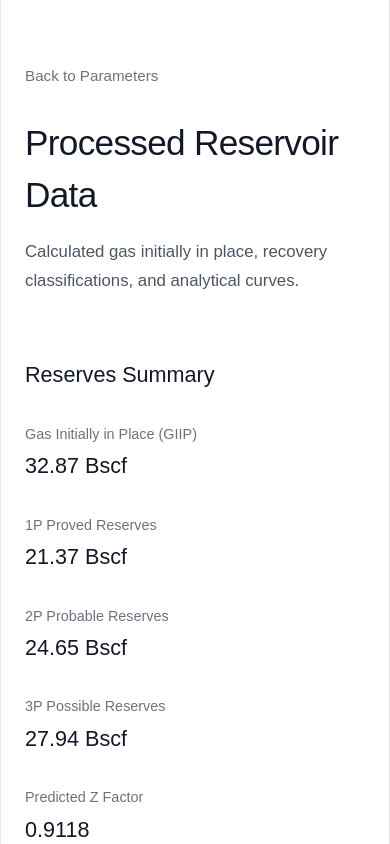
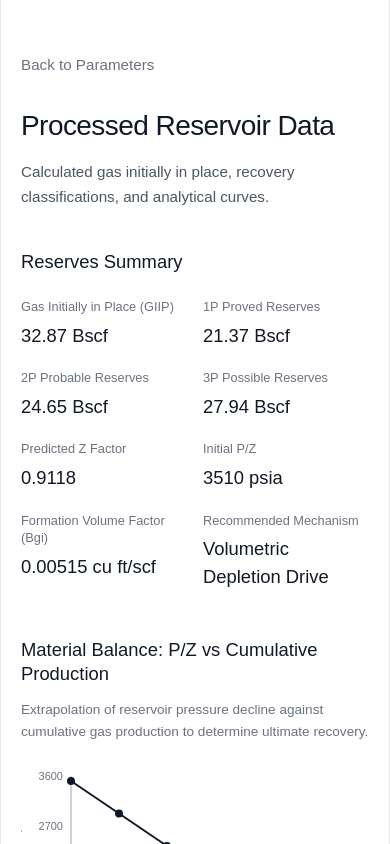
Before and after one commit to luchy30/final-yr-project, a React (Vite) app in the folder client/: page / in a window 390 px wide. Both pictures are taken after a click on the button "Calculate Reserves". Shown: the top 844 px of the page. Built offline with nearby package versions, Linux system fonts and the light colour scheme; a web font is replaced by a local one.

Commit message:
Implement full responsive design for mobile, tablet, and desktop screens

```diff
--- a/client/src/App.css
+++ b/client/src/App.css
@@ -5,6 +5,8 @@
   align-items: center;
   padding: 0;
   background-color: #ffffff;
+  overflow-x: hidden;
+  box-sizing: border-box;
 }
 
 .content-wrap {
@@ -13,7 +15,7 @@
   margin: 0 auto;
   border-left: 1px solid #e5e7eb;
   border-right: 1px solid #e5e7eb;
-  padding: 6rem 3.5rem;
+  padding: clamp(3.5rem, 8vw, 6rem) clamp(1.25rem, 5vw, 3.5rem);
   display: flex;
   flex-direction: column;
   justify-content: center;
@@ -27,23 +29,17 @@
 .results-width {
   max-width: 780px;
   justify-content: flex-start;
-  padding-top: 5rem;
-  padding-bottom: 6rem;
-}
-
-@media (max-width: 640px) {
-  .content-wrap {
-    padding: 4rem 1.5rem;
-  }
+  padding-top: clamp(3rem, 6vw, 5rem);
+  padding-bottom: clamp(4rem, 8vw, 6rem);
 }
 
 .intro-block {
   text-align: center;
-  margin-bottom: 3.5rem;
+  margin-bottom: clamp(2.5rem, 5vw, 3.5rem);
 }
 
 .results-header {
-  margin-bottom: 4rem;
+  margin-bottom: clamp(2.5rem, 5vw, 4rem);
   text-align: left;
 }
 
@@ -53,10 +49,11 @@
   color: #6b7280;
   font-size: 0.95rem;
   cursor: pointer;
-  padding: 0;
-  margin-bottom: 1.8rem;
+  padding: 0.4rem 0;
+  margin-bottom: 1.5rem;
   font-family: inherit;
   display: inline-block;
+  touch-action: manipulation;
 }
 
 .back-btn:hover {
@@ -64,22 +61,24 @@
 }
 
 h1 {
-  font-size: 2.2rem;
+  font-size: clamp(1.75rem, 4.5vw, 2.2rem);
   font-weight: 500;
   color: #111827;
   margin: 0 0 1rem 0;
   letter-spacing: -0.02em;
+  line-height: 1.25;
 }
 
 h2 {
-  font-size: 1.35rem;
+  font-size: clamp(1.15rem, 3vw, 1.35rem);
   font-weight: 500;
   color: #111827;
   margin: 0 0 0.8rem 0;
+  line-height: 1.3;
 }
 
 p {
-  font-size: 1.05rem;
+  font-size: clamp(0.95rem, 2vw, 1.05rem);
   line-height: 1.7;
   color: #4b5563;
   margin: 0;
@@ -88,18 +87,20 @@ p {
 .form-stack {
   display: flex;
   flex-direction: column;
+  width: 100%;
 }
 
 .field-group {
-  margin-bottom: 1.8rem;
+  margin-bottom: clamp(1.4rem, 3vw, 1.8rem);
+  width: 100%;
 }
 
 label {
   display: block;
-  font-size: 0.95rem;
+  font-size: clamp(0.9rem, 2vw, 0.95rem);
   font-weight: 500;
   color: #374151;
-  margin-bottom: 0.6rem;
+  margin-bottom: 0.5rem;
 }
 
 .text-input {
@@ -107,11 +108,12 @@ label {
   background-color: #f3f4f6;
   border: none;
   border-radius: 8px;
-  padding: 1rem 1.25rem;
+  padding: clamp(0.85rem, 2vw, 1rem) clamp(1rem, 2.5vw, 1.25rem);
   font-size: 1rem;
   color: #111827;
   font-family: inherit;
   box-sizing: border-box;
+  -webkit-appearance: none;
 }
 
 .text-input:focus {
@@ -122,6 +124,7 @@ label {
 .button-group {
   margin-top: 1.5rem;
   margin-bottom: 2rem;
+  width: 100%;
 }
 
 .submit-btn {
@@ -130,11 +133,13 @@ label {
   color: #ffffff;
   border: none;
   border-radius: 8px;
-  padding: 1.1rem 1.5rem;
-  font-size: 1.05rem;
+  padding: clamp(0.95rem, 2.5vw, 1.1rem) 1.5rem;
+  font-size: clamp(0.95rem, 2vw, 1.05rem);
   font-weight: 500;
   cursor: pointer;
   font-family: inherit;
+  touch-action: manipulation;
+  min-height: 48px;
 }
 
 .submit-btn:hover {
@@ -142,47 +147,58 @@ label {
 }
 
 .section-block {
-  margin-bottom: 4.5rem;
+  margin-bottom: clamp(3rem, 6vw, 4.5rem);
+  width: 100%;
 }
 
 .chart-desc {
-  font-size: 0.95rem;
+  font-size: clamp(0.85rem, 2vw, 0.95rem);
   color: #6b7280;
-  margin-bottom: 1.8rem;
+  margin-bottom: 1.5rem;
   line-height: 1.6;
 }
 
 .chart-holder {
   width: 100%;
-  margin-top: 1.5rem;
+  margin-top: 1.25rem;
+  overflow-x: hidden;
 }
 
 .data-grid {
   display: grid;
-  grid-template-columns: repeat(auto-fit, minmax(220px, 1fr));
-  gap: 2rem;
-  margin-top: 2rem;
+  grid-template-columns: repeat(auto-fit, minmax(min(100%, 160px), 1fr));
+  gap: clamp(1.2rem, 3vw, 2rem);
+  margin-top: 1.5rem;
 }
 
 .data-item {
   display: flex;
   flex-direction: column;
-  gap: 0.4rem;
+  gap: 0.35rem;
 }
 
 .data-label {
-  font-size: 0.9rem;
+  font-size: clamp(0.8rem, 1.8vw, 0.9rem);
   color: #6b7280;
   line-height: 1.4;
 }
 
 .data-value {
-  font-size: 1.35rem;
+  font-size: clamp(1.15rem, 3vw, 1.35rem);
   font-weight: 500;
   color: #111827;
+  word-break: break-word;
 }
 
 .bottom-action {
-  margin-top: 2rem;
+  margin-top: 1.5rem;
   margin-bottom: 3rem;
+  width: 100%;
 }
+
+@media (max-width: 480px) {
+  .data-grid {
+    grid-template-columns: 1fr 1fr;
+    gap: 1.25rem 1rem;
+  }
+}
--- a/client/src/App.jsx
+++ b/client/src/App.jsx
@@ -318,18 +318,20 @@ function App() {
               <h2>Material Balance: P/Z vs Cumulative Production</h2>
               <p className="chart-desc">Extrapolation of reservoir pressure decline against cumulative gas production to determine ultimate recovery.</p>
               <div className="chart-holder">
-                <ResponsiveContainer width="100%" height={280}>
-                  <LineChart data={results.pzCurve} margin={{ top: 10, right: 10, left: 0, bottom: 20 }}>
+                <ResponsiveContainer width="100%" height={260}>
+                  <LineChart data={results.pzCurve} margin={{ top: 10, right: 10, left: -10, bottom: 20 }}>
                     <XAxis
                       dataKey="gp"
                       stroke="#9ca3af"
                       tickLine={false}
-                      label={{ value: 'Cumulative Gas Gp (Bscf)', position: 'insideBottom', offset: -10, fill: '#6b7280' }}
+                      tick={{ fontSize: 11, fill: '#6b7280' }}
+                      label={{ value: 'Cumulative Gas Gp (Bscf)', position: 'insideBottom', offset: -10, fill: '#6b7280', fontSize: 11 }}
                     />
                     <YAxis
                       stroke="#9ca3af"
                       tickLine={false}
-                      label={{ value: 'P/Z (psia)', angle: -90, position: 'insideLeft', fill: '#6b7280' }}
+                      tick={{ fontSize: 11, fill: '#6b7280' }}
+                      label={{ value: 'P/Z (psia)', angle: -90, position: 'insideLeft', fill: '#6b7280', fontSize: 11 }}
                     />
                     <Tooltip
                       contentStyle={{ backgroundColor: '#111827', color: '#ffffff', border: 'none', borderRadius: '8px', padding: '0.6rem 1rem' }}
@@ -356,24 +358,26 @@ function App() {
               <h2>Z-Factor vs Pressure: Empirical vs Machine Learning</h2>
               <p className="chart-desc">Comparison between conventional correlation and machine learning model trained on experimental PVT data.</p>
               <div className="chart-holder">
-                <ResponsiveContainer width="100%" height={280}>
-                  <LineChart data={results.zCurve} margin={{ top: 10, right: 10, left: 0, bottom: 20 }}>
+                <ResponsiveContainer width="100%" height={260}>
+                  <LineChart data={results.zCurve} margin={{ top: 10, right: 10, left: -10, bottom: 20 }}>
                     <XAxis
                       dataKey="pressure"
                       stroke="#9ca3af"
                       tickLine={false}
-                      label={{ value: 'Pressure (psia)', position: 'insideBottom', offset: -10, fill: '#6b7280' }}
+                      tick={{ fontSize: 11, fill: '#6b7280' }}
+                      label={{ value: 'Pressure (psia)', position: 'insideBottom', offset: -10, fill: '#6b7280', fontSize: 11 }}
                     />
                     <YAxis
                       domain={['auto', 'auto']}
                       stroke="#9ca3af"
                       tickLine={false}
-                      label={{ value: 'Z-Factor', angle: -90, position: 'insideLeft', fill: '#6b7280' }}
+                      tick={{ fontSize: 11, fill: '#6b7280' }}
+                      label={{ value: 'Z-Factor', angle: -90, position: 'insideLeft', fill: '#6b7280', fontSize: 11 }}
                     />
                     <Tooltip
                       contentStyle={{ backgroundColor: '#111827', color: '#ffffff', border: 'none', borderRadius: '8px', padding: '0.6rem 1rem' }}
                     />
-                    <Legend verticalAlign="top" height={36} />
+                    <Legend verticalAlign="top" height={36} wrapperStyle={{ fontSize: 12, paddingBottom: 10 }} />
                     <Line
                       type="monotone"
                       dataKey="empirical"
@@ -404,18 +408,20 @@ function App() {
               <h2>Decline Curve Analysis: Forecasted Production</h2>
               <p className="chart-desc">Estimated gas production rate decline over 24 months based on initial deliverability.</p>
               <div className="chart-holder">
-                <ResponsiveContainer width="100%" height={280}>
-                  <LineChart data={results.dcaCurve} margin={{ top: 10, right: 10, left: 0, bottom: 20 }}>
+                <ResponsiveContainer width="100%" height={260}>
+                  <LineChart data={results.dcaCurve} margin={{ top: 10, right: 10, left: -10, bottom: 20 }}>
                     <XAxis
                       dataKey="month"
                       stroke="#9ca3af"
                       tickLine={false}
-                      label={{ value: 'Production Month', position: 'insideBottom', offset: -10, fill: '#6b7280' }}
+                      tick={{ fontSize: 11, fill: '#6b7280' }}
+                      label={{ value: 'Production Month', position: 'insideBottom', offset: -10, fill: '#6b7280', fontSize: 11 }}
                     />
                     <YAxis
                       stroke="#9ca3af"
                       tickLine={false}
-                      label={{ value: 'Rate (Mscf/day)', angle: -90, position: 'insideLeft', fill: '#6b7280' }}
+                      tick={{ fontSize: 11, fill: '#6b7280' }}
+                      label={{ value: 'Rate (Mscf/day)', angle: -90, position: 'insideLeft', fill: '#6b7280', fontSize: 11 }}
                     />
                     <Tooltip
                       contentStyle={{ backgroundColor: '#111827', color: '#ffffff', border: 'none', borderRadius: '8px', padding: '0.6rem 1rem' }}
```
